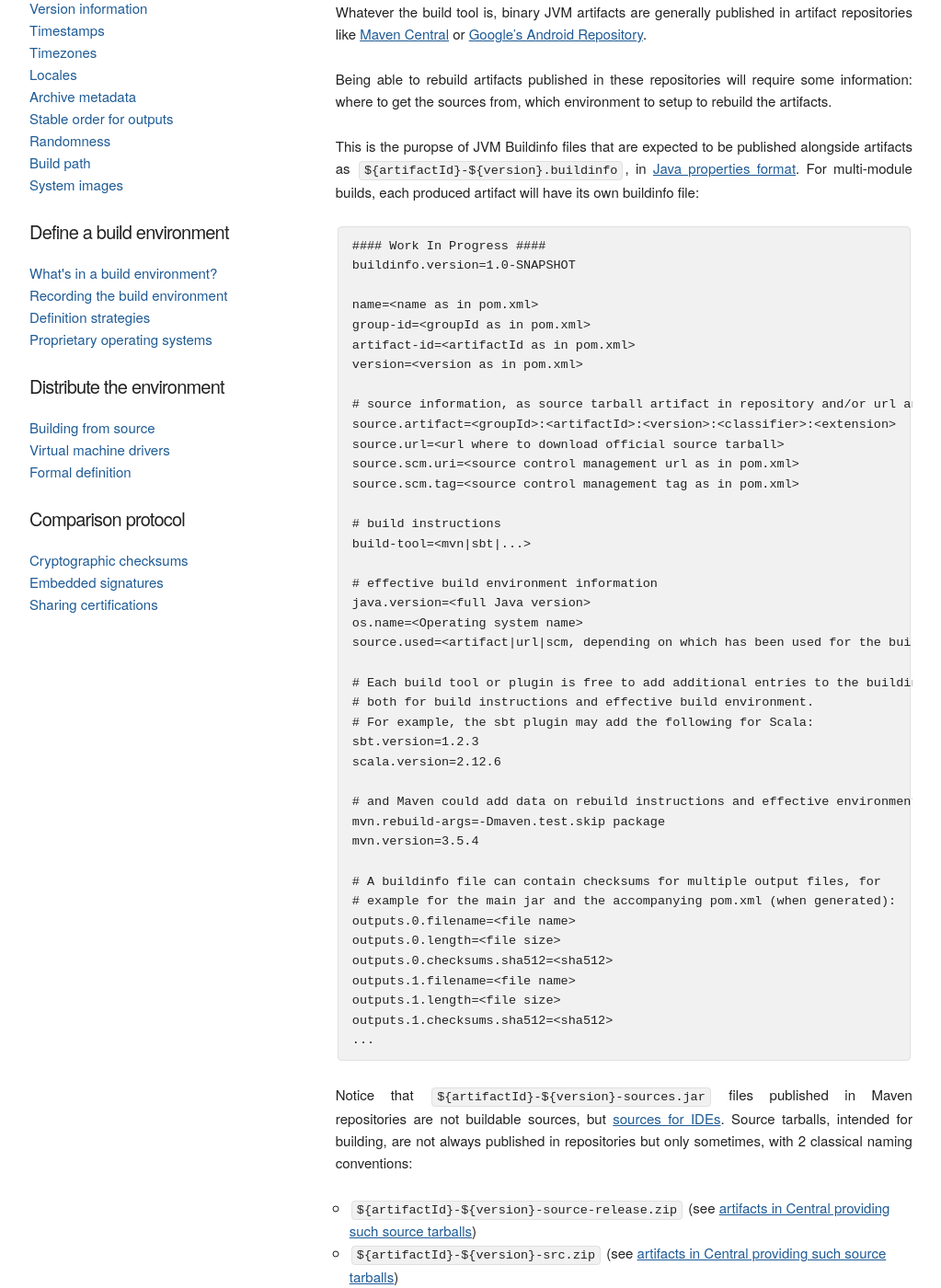
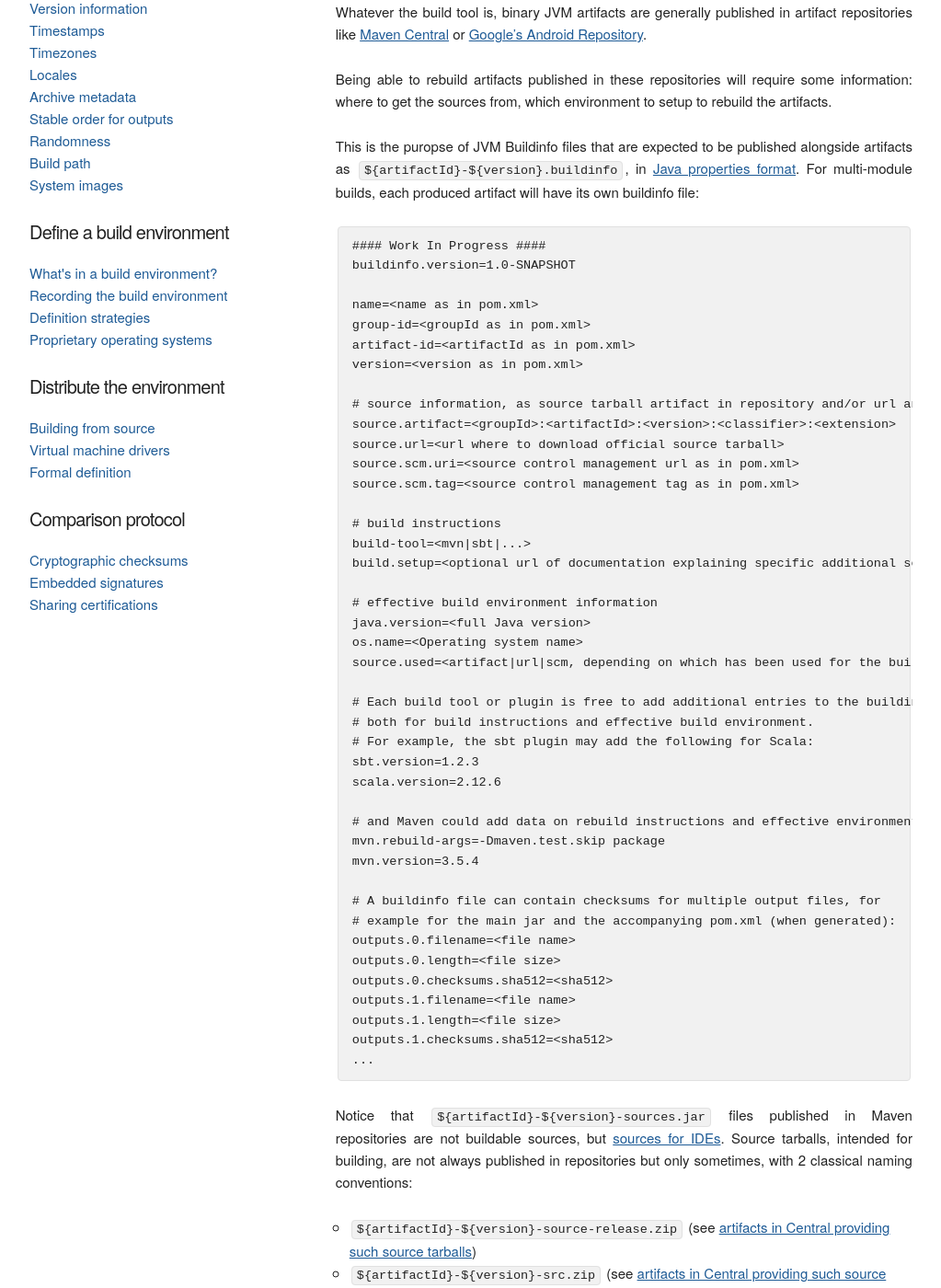
Before and after one commit to prototypefund/reproducible-website, a Jekyll site: the page built from _docs/jvm.md, in a window 1280 px wide and 1400 px high, scrolled down 434 px. Shown: the whole window at 92% size, without its empty margins (128-1151 px from the left). Built offline with Jekyll 4.4.1, drawn with Linux system fonts in a browser that asks for light colours; some web fonts are replaced.

Commit message:
added build.setup optional field

```diff
--- a/_docs/jvm.md
+++ b/_docs/jvm.md
@@ -46,6 +46,7 @@ source.scm.tag=<source control management tag as in pom.xml>
 
 # build instructions
 build-tool=<mvn|sbt|...>
+build.setup=<optional url of documentation explaining specific additional setup when necessary: will be enhanced in a future buildinfo format version>
 
 # effective build environment information
 java.version=<full Java version>
```
